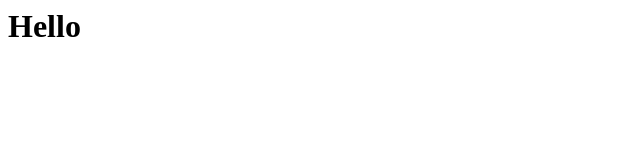
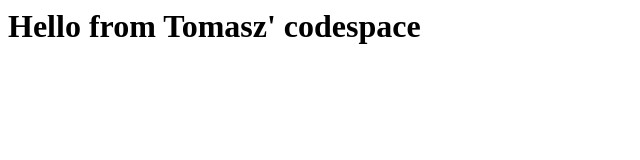
Before and after one commit to tgrzebula/skills-code-with-codespaces, a plain HTML site: page index.html in a window 1280 px wide. Shown: the whole page, without its empty margins (0-640 px from the left). Drawn offline with Linux system fonts and the light colour scheme.

Commit message:
Adding Hellow from codespace

```diff
--- a/index.html
+++ b/index.html
@@ -1,3 +1,3 @@
 <html>
-  <h1>Hello</h1>
+  <h1>Hello from Tomasz' codespace</h1>
 </html>
```
